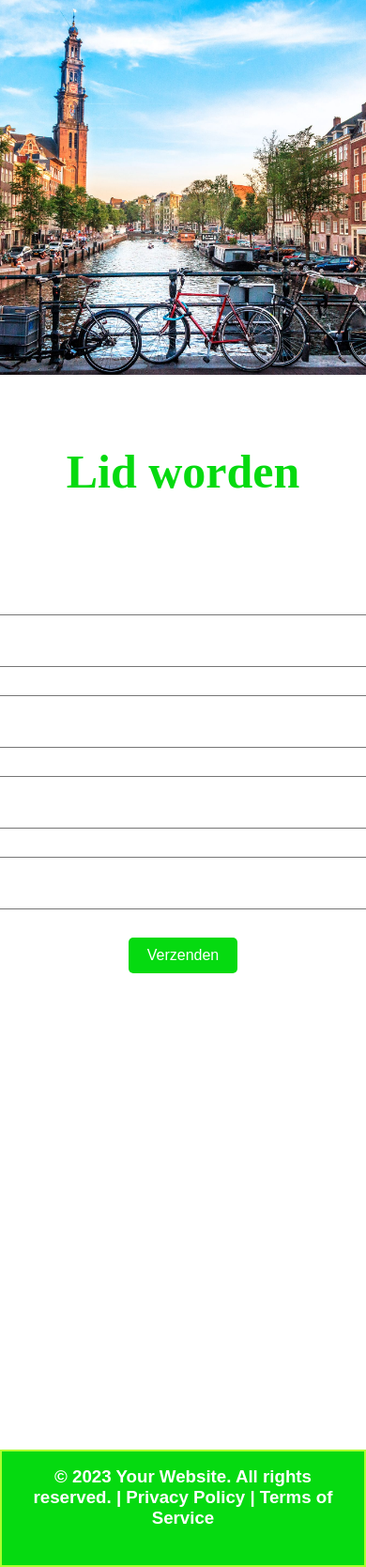
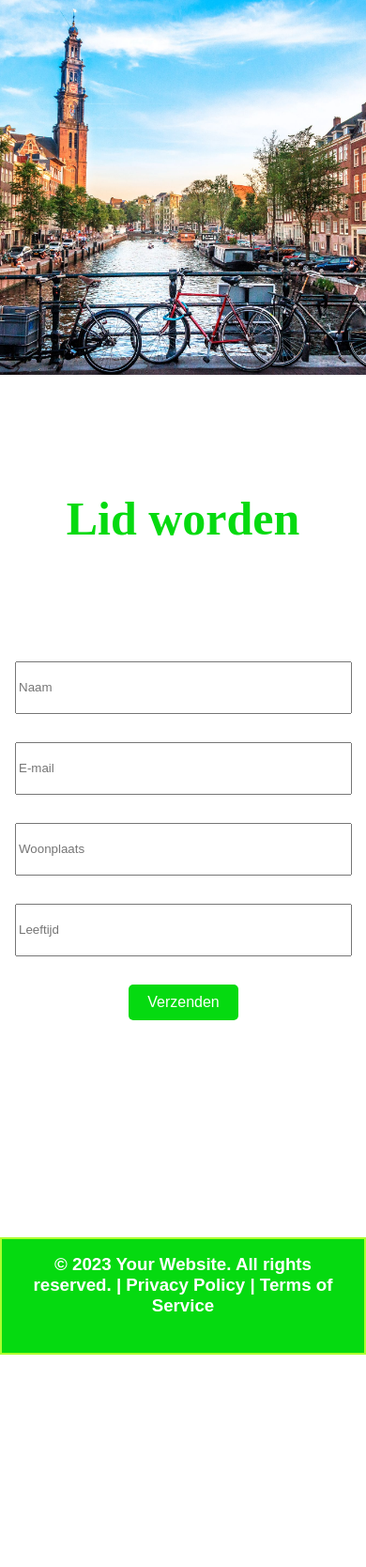
Before and after one commit to NoahKlaassen1/CDA, a PHP site: page /lidworden.php in a window 390 px wide; the page is wider, and only the part inside the window is pictured. Shown: the part 121-1789 px from the top of that part at 94% size. After the commit the page ends 1563 px from the top of that part, so only its background shows below. Run offline with PHP 8.4, Linux system fonts and the light colour scheme.

Commit message:
Responsive
Contact & lid worden pagina zijn responsive.

```diff
--- a/Project2/contact.css
+++ b/Project2/contact.css
@@ -1,7 +1,7 @@
 .centered {
     text-align: center;
     margin-bottom: -150px;
-    margin-top: 50px;
+    margin-top: 100px;
   }
 
   .green-heading {
@@ -15,6 +15,9 @@
     align-items: center;
     justify-content: center;
     height: 100vh;
+    margin: 0 auto; /* Add this line to center the form horizontally */
+    max-width: 550px; /* Add this line to limit the maximum width of the form */
+    padding: 0 20px; /* Add some horizontal padding for better spacing */
   }
 
   .input-field {
@@ -33,3 +36,17 @@
     cursor: pointer;
     transition: background-color 0.3s ease;
   }
+
+  /* Responsive Styles */
+
+  @media screen and (max-width: 768px) {
+    .form-container {
+      width: 90%;
+      max-width: 500px;
+    }
+
+    .input-field {
+      width: 100%;
+      max-width: 100%;
+    }
+  }
--- a/Project2/lidworden.css
+++ /dev/null
@@ -1,62 +0,0 @@
-.centered {
-    text-align: center;
-    margin-bottom: -150px;
-    margin-top: 50px;
-}
-
-.green-heading {
-    color: #05da10;
-    font-size: 50px;
-}
-
-.form-container {
-    display: flex;
-    flex-direction: column;
-    align-items: center;
-    justify-content: center;
-    height: 100vh;
-}
-
-.input-field {
-    margin-bottom: 30px;
-    width: 550px;
-    height: 50px;
-}
-
-.submit-button {
-    background-color: #05da10;
-    color: #ffffff;
-    padding: 10px 20px;
-    border: none;
-    border-radius: 5px;
-    font-size: 16px;
-    cursor: pointer;
-    transition: background-color 0.3s ease;
-}
-
-
-footer {
-    width: 100%;
-    background-color: #05da10;
-    color: #fff;
-    text-align: center;
-    font-family: Arial, sans-serif;
-    padding: 20px;
-    box-sizing: border-box;
-    display: flex;
-    flex-direction: column;
-    justify-content: flex-end;
-    align-items: center;
-    height: 125px;
-    border: solid 2px greenyellow;
-    margin-top: 276px;
-  }
-
-  footer a {
-    color: #fff;
-    text-decoration: none;
-  }
-
-  footer a:hover {
-    text-decoration: underline;
-  }
--- a/Project2/lidworden.php
+++ b/Project2/lidworden.php
@@ -4,7 +4,7 @@
     <meta charset="UTF-8">
     <meta http-equiv="X-UA-Compatible" content="IE=edge">
     <meta name="viewport" content="width=device-width, initial-scale=1.0">
-    <link rel="stylesheet" type="text/css" href="lidworden.css">
+    <link rel="stylesheet" type="text/css" href="contact.css">
     <title>Lid worden</title>
 </head>
 <body>
```
Also changed, not shown: Project2/contact.php (line endings or trailing spaces), Project2/styles.css (line endings or trailing spaces). Lines whose indentation alone changed are shown as unchanged.
